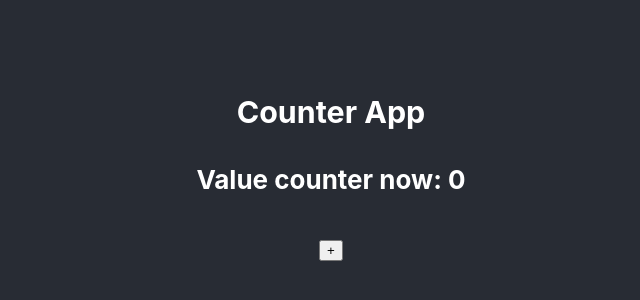
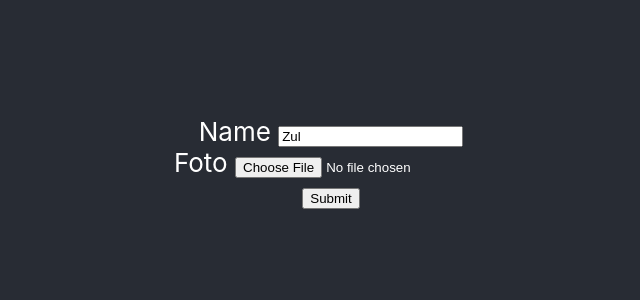
Before and after one commit to zulkiflijufri/react-basic, a React (Create React App) app: page / in a window 1280 px wide. Shown: the part 238-538 px from the top of the page, without its empty margins (309-949 px from the left). Built offline with nearby package versions, Linux system fonts and the light colour scheme.

Commit message:
Uncontrolled form

```diff
--- a/src/App.js
+++ b/src/App.js
@@ -1,12 +1,12 @@
 import React from "react";
 import "./App.css";
-import Counter from "./Counter";
+import UncontrolledForm from "./UncontrolledForm";
 
 function App() {
     return (
         <div className="App">
             <header className="App-header">
-                <Counter />
+                <UncontrolledForm />
             </header>
         </div>
     );
--- /dev/null
+++ b/src/UncontrolledForm.js
@@ -0,0 +1,30 @@
+import React, { useRef } from "react";
+
+function UncontrolledForm() {
+    const inputName = useRef(null);
+    const inputFile = useRef(null);
+
+    const handleSubmit = (e) => {
+        e.preventDefault();
+        // send data form  el input name
+        alert(inputName.current.value + " " + inputFile.current.files[0].name);
+    };
+    return (
+        <form onSubmit={handleSubmit}>
+            <div>
+                <label htmlFor="name">
+                    Name{" "}
+                    <input type="text" ref={inputName} defaultValue="Zul" />
+                </label>
+            </div>
+            <div>
+                <label htmlFor="photo">
+                    Foto <input type="file" ref={inputFile} />
+                </label>
+            </div>
+            <input type="submit" value="Submit" />
+        </form>
+    );
+}
+
+export default UncontrolledForm;
```
